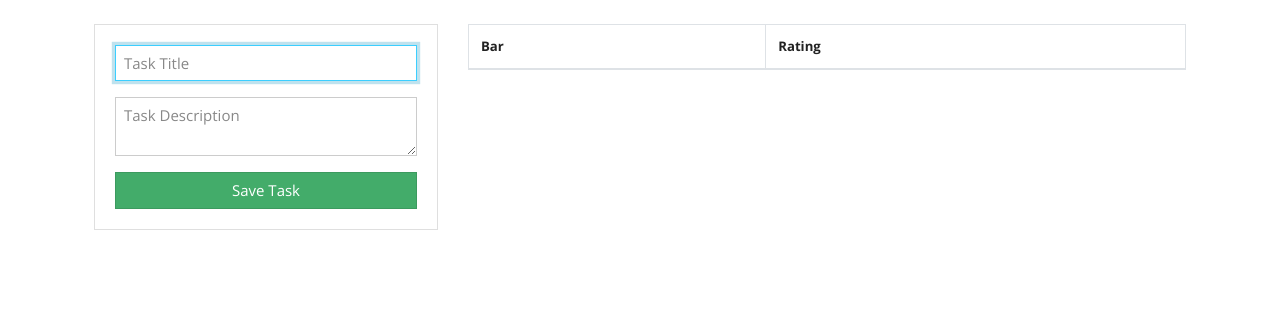
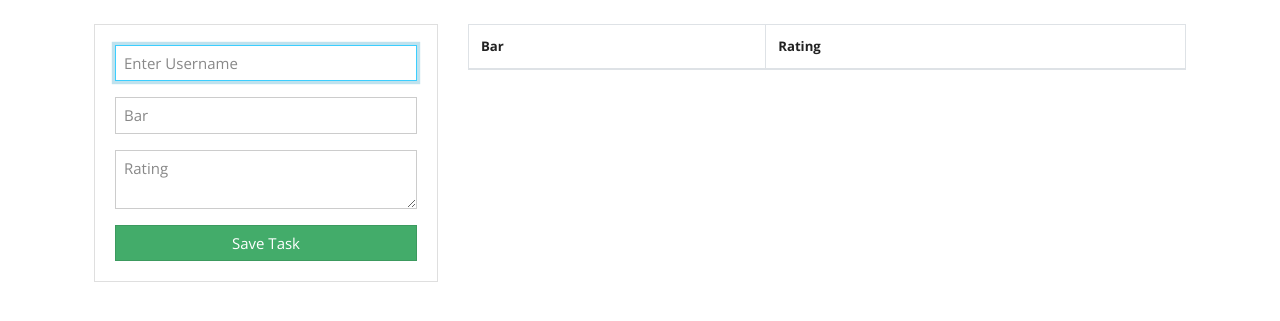
Before and after one commit to ces17g/cervezaWeb, a PHP site: page / in a window 1280 px wide. Shown: the part 55-376 px from the top of the page. Run offline with PHP 8.4, Linux system fonts and the light colour scheme; data that the repository does not hold is empty; some libraries are stand-ins or nearby versions.

Commit message:
Update index.php

```diff
--- a/index.php
+++ b/index.php
@@ -20,10 +20,13 @@
       <div class="card card-body">
         <form action="insert.php" method="POST">
           <div class="form-group">
-            <input type="text" name="title" class="form-control" placeholder="Task Title" autofocus>
+            <input type="text" name="title" class="form-control" placeholder="Enter Username" autofocus>
           </div>
+            <div class="form-group">
+                <input type="text" name="title" class="form-control" placeholder="Bar">
+            </div>
           <div class="form-group">
-            <textarea name="description" rows="2" class="form-control" placeholder="Task Description"></textarea>
+            <textarea name="description" rows="2" class="form-control" placeholder="Rating"></textarea>
           </div>
           <input type="submit" name="save_task" class="btn btn-success btn-block" value="Save Task">
         </form>
--- a/insert.php
+++ b/insert.php
@@ -2,7 +2,7 @@
 
 include('db.php');
 
-/*if (isset($_POST['save_task'])) {
+if (isset($_POST['save_task'])) {
   $title = $_POST['title'];
   $description = $_POST['description'];
   $query = "INSERT INTO task(title, description) VALUES ('$title', '$description')";
@@ -16,5 +16,4 @@ include('db.php');
   header('Location: index.php');
 
 }
-*/
 ?>
```
